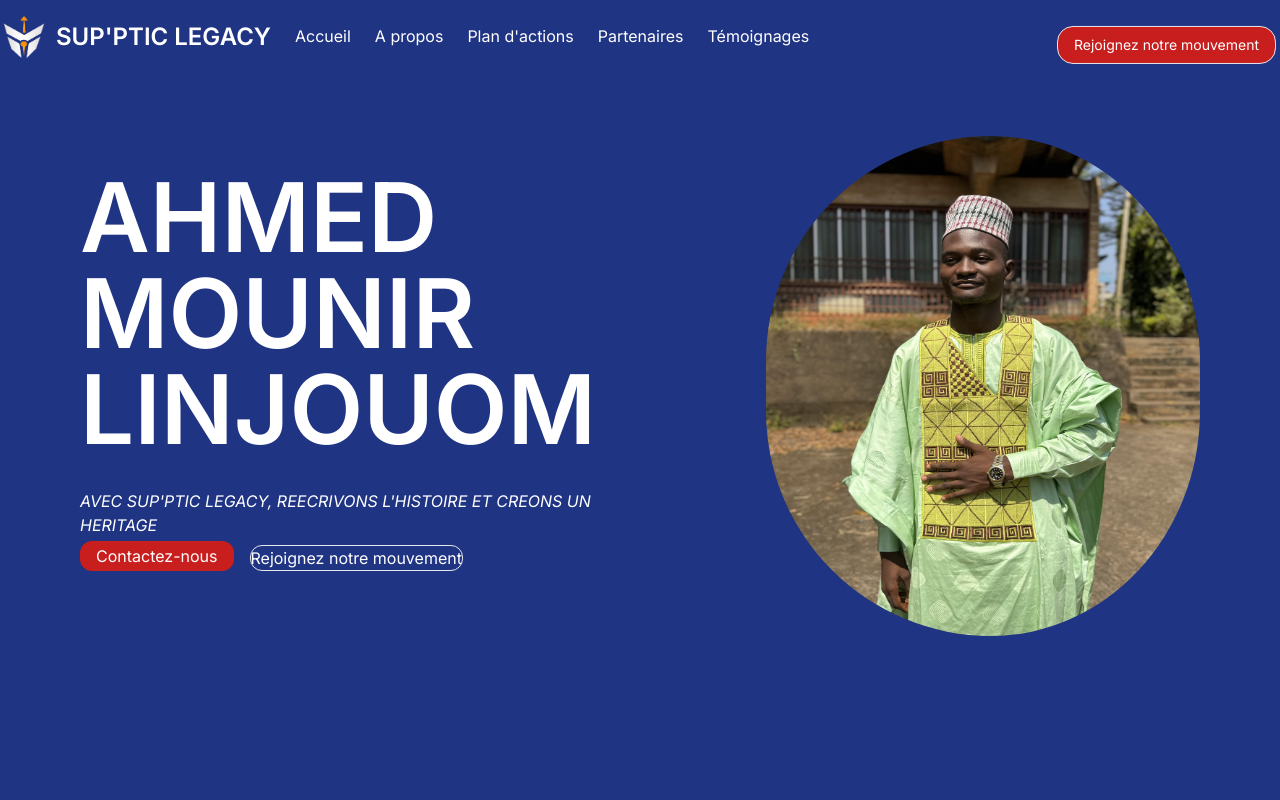
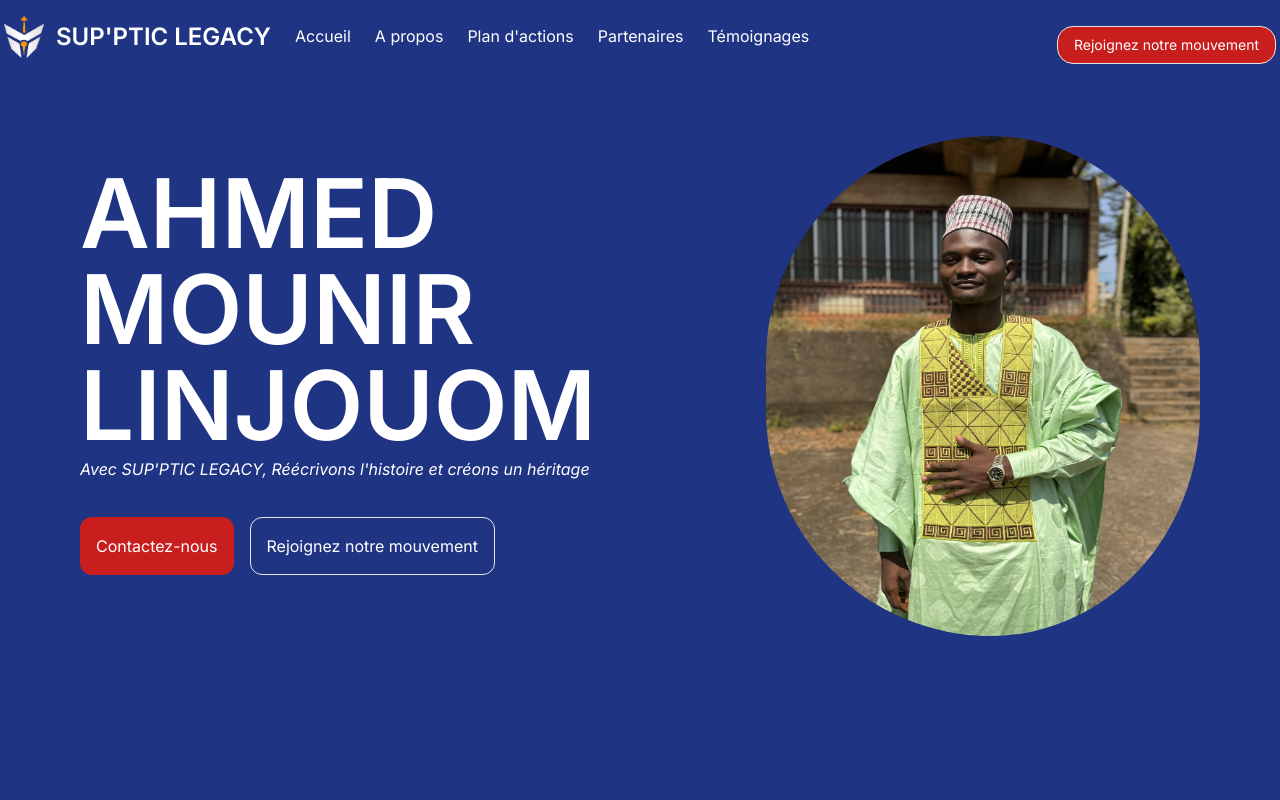
Before and after one commit to sikapal/legacy, a React (Vite) app: page / in a window 1280 px wide. Shown: the top 800 px of the page. Built offline with nearby package versions, Linux system fonts and the light colour scheme.

Commit message:
mounir picture 2

```diff
--- a/src/components/Home.jsx
+++ b/src/components/Home.jsx
@@ -15,17 +15,17 @@ const Home = () => {
                         {/*hero text here*/}
 
                         <div className='md:w-1/2 '>
-                            <h1 className=' lg:text-8xl font-semibold  text-white md:w-3/4 -mt-2 leading-snug'>AHMED MOUNIR LINJOUOM
+                            <h1 className=' lg:text-8xl font-semibold sm:text-xl text-white md:w-3/4 -mt-2 leading-snug'>AHMED MOUNIR LINJOUOM
 
                             </h1>
-                            <p className='text-white text-base hidden lg:block mt-8 italic  justify-center'>AVEC SUP'PTIC LEGACY, REECRIVONS L'HISTOIRE ET CREONS UN HERITAGE </p>
+                            <p className='text-white text-base  mt-1 italic  justify-center'>Avec SUP'PTIC LEGACY, Réécrivons l'histoire et créons un héritage </p>
 
-                            <div className='flex flex-row '>
+                            <div className='flex flex-row  mt-0 sm:mt-8'>
 
-                                <button className='bg-red-700 text-white px-4  rounded-xl mt-1 mr-4'
+                                <button className='bg-red-700 text-white px-4 py-0 lg:py-4 rounded-xl mt-1 mr-4'
                                     onClick={() => window.open("https://wa.me/237690178644?text=Bonjour,%20j'aimerais%20avoir%20plus%20d'informations","_blank")}
                                 >Contactez-nous</button>
-                                <button className='bg-none border hover:bg-white hover:text-black text-white rounded-xl mt-2'
+                                <button className='bg-none border hover:bg-white hover:text-black text-white px-4 py-0 lg:py-4 rounded-xl mt-1 mr-4'
                                         onClick={() => window.open("https://chat.whatsapp.com/Kmh1nwcPGrq70ZubDchjrk", "_blank")}
 
                                 >Rejoignez notre mouvement</button>
```
